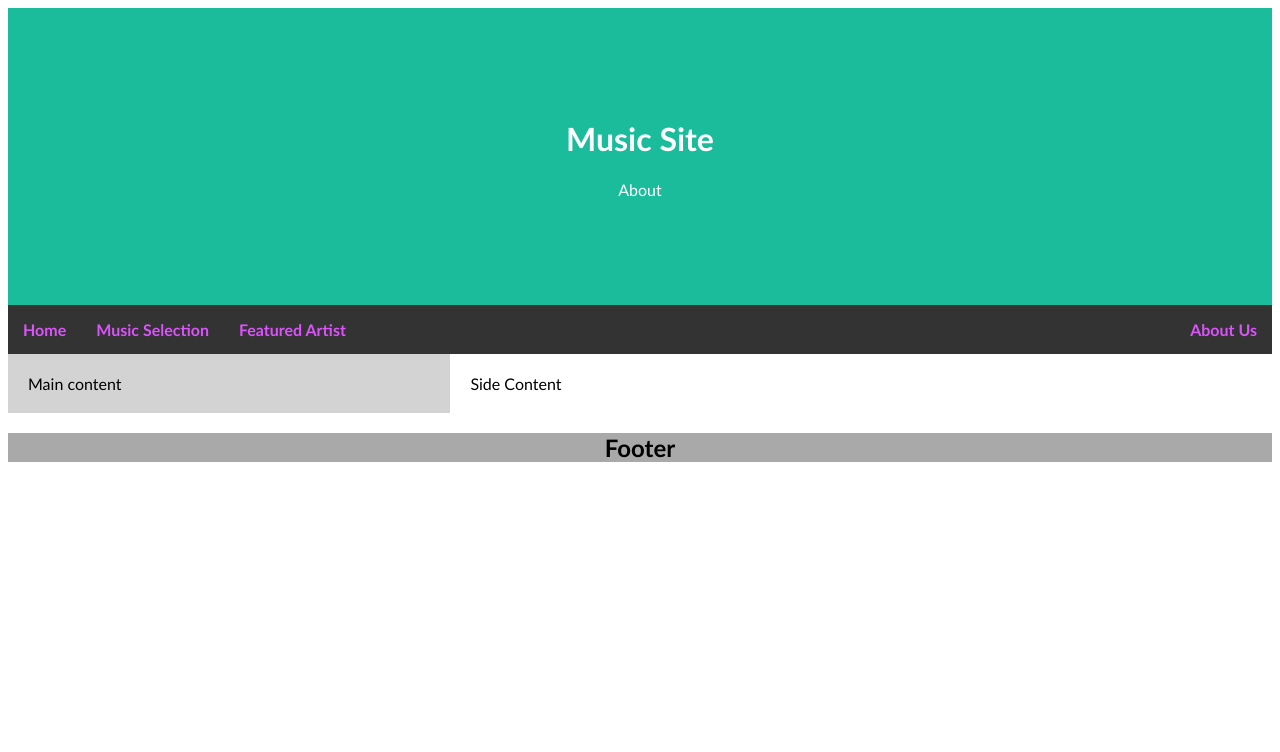
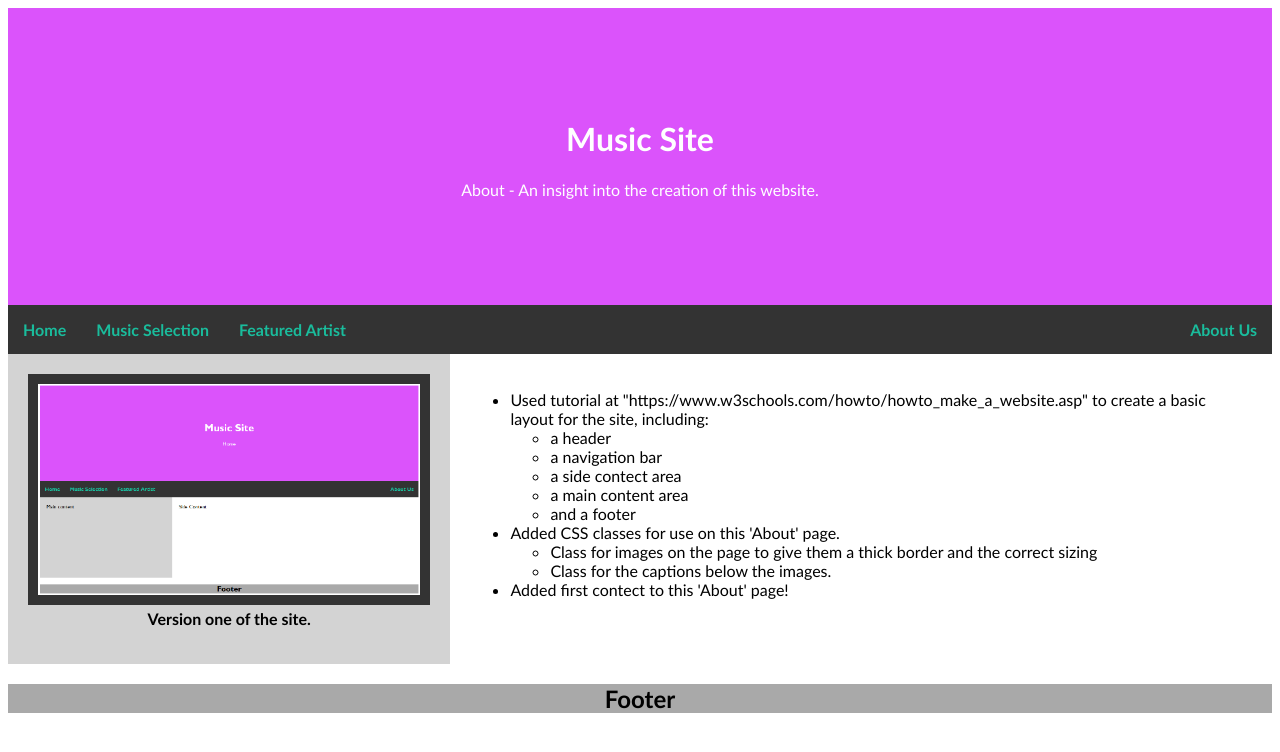
Before and after one commit to LargeDoot/Interactive-Apps-Assignment-1, a PHP site: page /about.html in a window 1280 px wide. Shown: the top 752 px of the page. Run offline with PHP 8.4, Linux system fonts and the light colour scheme.

Commit message:
Add files for Version 1

```diff
--- a/about.html
+++ b/about.html
@@ -23,7 +23,7 @@
     <div class="header">
 
         <h1>Music Site</h1>
-        <p>About</p>
+        <p>About - An insight into the creation of this website.</p>
 
     </div>
 
@@ -38,15 +38,31 @@
 
     <div class="row">
 
-        <div class="main-content">
+        <div class="side-content">
 
-            Main content
+            <img src="images/v1.png" alt="Version one of this site's home page, with just basic layout and styling">
+            <p class="caption">Version one of the site.</p>
 
         </div>
 
-        <div class="side-content">
+        <div class="main-content">
+            <ul>
+                <li>Used tutorial at "https://www.w3schools.com/howto/howto_make_a_website.asp" to create a basic layout for the site, including:</li>
+                    <ul>
+                        <li>a header</li>
+                        <li>a navigation bar</li>
+                        <li>a side contect area</li>
+                        <li>a main content area</li>
+                        <li>and a footer</li>
+                    </ul>
+                <li>Added CSS classes for use on this 'About' page.</li>
+                    <ul>
+                        <li>Class for images on the page to give them a thick border and the correct sizing</li>
+                        <li>Class for the captions below the images.</li>
+                    </ul>
+                <li>Added first contect to this 'About' page!</li>
 
-            Side Content
+            </ul>
 
         </div>
 
--- a/example-artist.html
+++ b/example-artist.html
@@ -38,13 +38,13 @@
 
     <div class="row">
 
-        <div class="main-content">
+        <div class="side-content">
 
             Main content
 
         </div>
 
-        <div class="side-content">
+        <div class="main-content">
 
             Side Content
 
--- a/home.html
+++ b/home.html
@@ -37,13 +37,13 @@
 
     <div class="row">
 
-        <div class="main-content">
+        <div class="side-content">
 
-            Main content
+            Main content <br><br><br><br><br><br><br><br><br><br><br>
 
         </div>
 
-        <div class="side-content">
+        <div class="main-content">
 
             Side Content
 
--- a/music-selection.html
+++ b/music-selection.html
@@ -37,13 +37,13 @@
 
     <div class="row">
 
-        <div class="main-content">
+        <div class="side-content">
 
             Main content
 
         </div>
 
-        <div class="side-content">
+        <div class="main-content">
 
             Side Content
 
--- a/stylesheet.css
+++ b/stylesheet.css
@@ -8,7 +8,7 @@
 
 .header {
     text-align: center;
-    background-color: #1ABC9C;
+    background-color: #DB53FB;
     padding: 90px;
     color: white;
 }
@@ -22,7 +22,7 @@
     float: left;
     padding: 15px;
     margin: 0px;
-    color: #DB53FB;
+    color: #1ABC9C;
     text-decoration: none;
     font-weight: bold;
 }
@@ -43,7 +43,7 @@
 
 }
 
-.main-content {
+.side-content {
 
     flex: 35%;
     background-color: lightgray;
@@ -51,7 +51,17 @@
 
 }
 
-.side-content {
+.side-content img {
+
+        width: 100%;
+        display: block;
+
+        border-style: solid;
+        border-width: 10px;
+        border-color: #333;
+}
+
+.main-content {
 
     flex: 65%;
     background-color: white;
@@ -65,3 +75,11 @@
     background-color: darkgray;
 
 }
+
+.caption {
+
+    text-align: center;
+    font-weight: bold;
+    margin-top: 4px;
+
+}
```
Also changed, not shown: images/v1.png (added).
